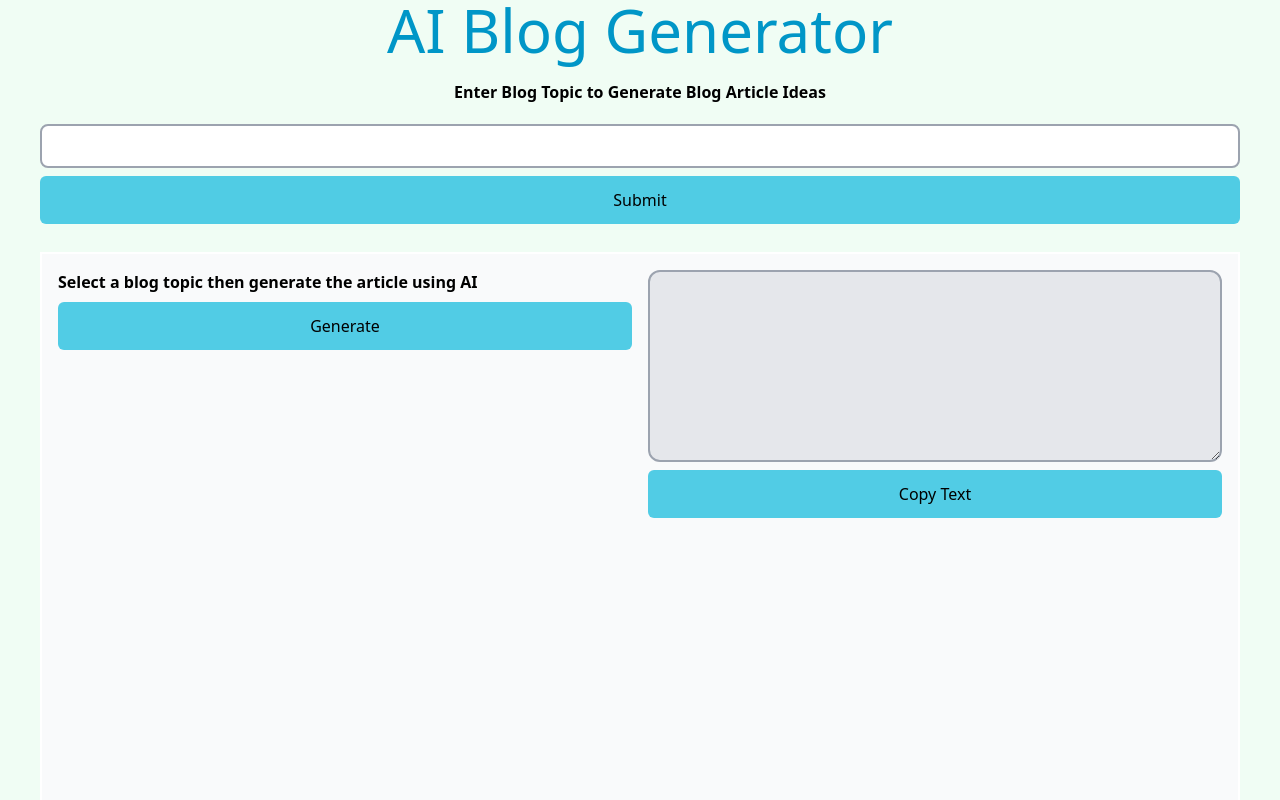
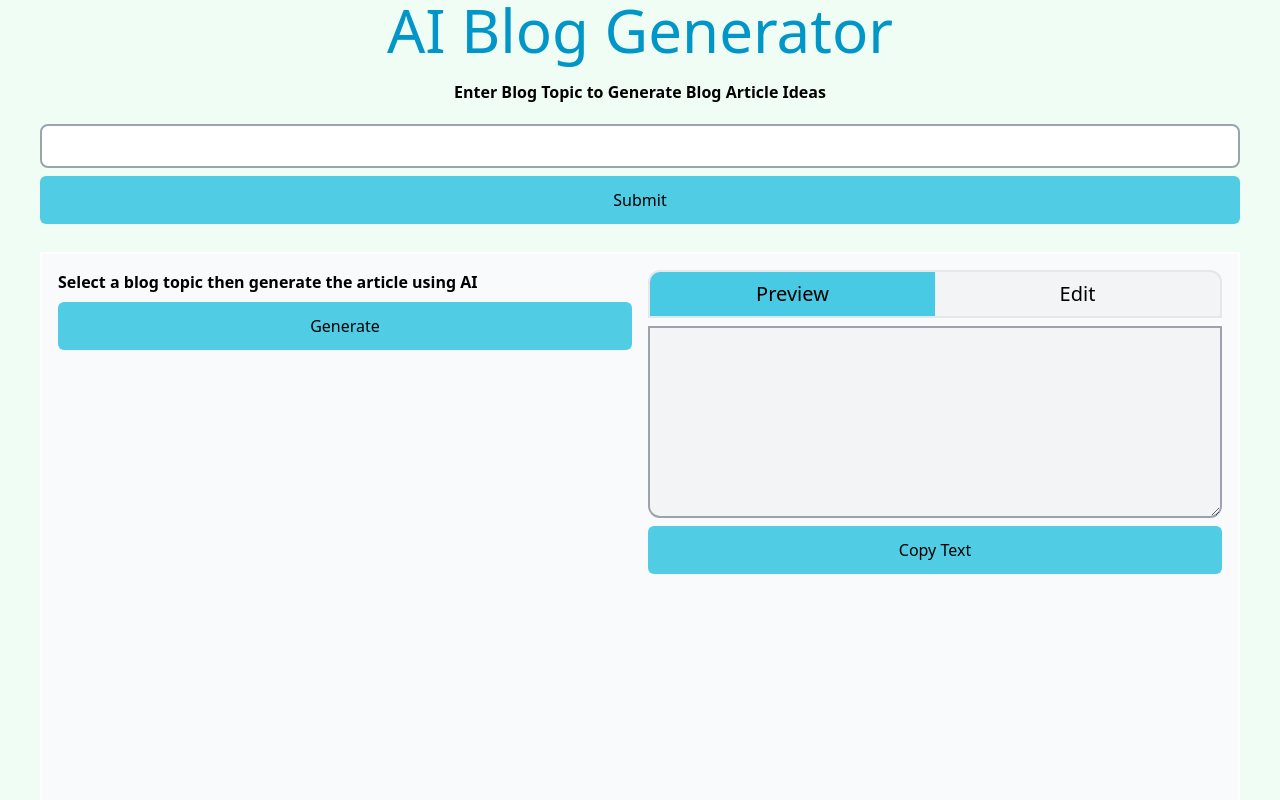
Before and after one commit to edanphillip/ai-blog-generator, a Next.js app: page / in a window 1280 px wide. Shown: the top 800 px of the page. Built offline with nearby package versions, Linux system fonts and the light colour scheme.

Commit message:
add prose to make app sexy

```diff
--- a/app/page.tsx
+++ b/app/page.tsx
@@ -20,6 +20,7 @@ export default function Home() {
   const [blogIdeaList, setBlogIdeaList] = useState<blogidea[]>([])
   const [selectedBlogIdea, setSelectedBlogIdea] = useState("drone")
   const [blogPostText, setBlogPostText] = useState("")
+  const [showPreview, setShowPreview] = useState(true)
 
   const textAreaRef = useRef<HTMLTextAreaElement>(null);
 
@@ -226,9 +227,24 @@ export default function Home() {
             </form>
             {/* PART 3*/}
             <div className="w-[100%] h-[680px]  text-center flex flex-col gap-2">
-              {/* <Markdown className={"bg-slate-500"}>{blogPost?.response}</Markdown> */}
+              <div className="togglePreview flex flex-row w-[100%]">
+                <button
+                  className={"transition-colors inline-block bg-gray-100 text-xl px-auto w-full py-2 border-2 hover:border-primary-700  border-r-0 hover:bg-primary-600 rounded-tl-xl justify-center" + (showPreview ? "border-primary-700 bg-primary-600" : "")}
+                  onClick={() => setShowPreview(true)}>
+                  Preview
+                </button>
+                <button
+                  className={"transition-colors inline-block bg-gray-100 text-xl px-auto w-full py-2 border-2 border-l-0 hover:border-primary-700 hover:bg-primary-600 rounded-tr-xl justify-center" + (!showPreview ? "border-primary-700 bg-primary-600" : "")}
+                  onClick={() => setShowPreview(false)}>
+                  Edit
+                </button>
+              </div>
+
+              {showPreview ? <Markdown className={"prose w-[100%]lg:prose-xl border-2 min-h-48 border-gray-400 rounded-b-xl overflow-scroll bg-gray-100 max-h-full resize-y  text-black "}>
+                {blogPostText}
+              </Markdown> :
                 <textarea id="textarea"
-                className="border-2 min-h-48 border-gray-400 rounded-xl  bg-gray-200 max-h-full resize-y w-[100%] text-black "
+                  className="border-2 min-h-48 border-gray-400 rounded-b-xl   bg-gray-200 max-h-full resize-y w-[100%] text-black "
                   ref={textAreaRef}
                   onInput={(e) => {
                     e.currentTarget.style.height = ""; e.currentTarget.style.height = e.currentTarget.scrollHeight + "px"
@@ -239,6 +255,7 @@ export default function Home() {
                   }}
                 >
                 </textarea>
+              }
               <button type="button" className="transform rounded-md bg-primary-600/95 px-5 py-3 font-medium text-primaryText-light transition-colors hover:bg-primary-500/90  duration-300 " onClick={() => { blogPostText ? navigator.clipboard.writeText(blogPostText) : console.log("nothing to copy"); }}
               >Copy Text</button>
             </div>
--- a/app/useAutosizeTextArea.ts
+++ b/app/useAutosizeTextArea.ts
@@ -14,6 +14,8 @@ const useAutosizeTextArea = (
       // We then set the height directly, outside of the render loop
       // Trying to set this with state or a ref will product an incorrect value.
       textAreaRef.style.height = scrollHeight + "px";
+      //auto scroll to bottom
+      textAreaRef.scrollTop = textAreaRef.scrollHeight;
     }
   }, [textAreaRef, value]);
 };
--- a/package.json
+++ b/package.json
@@ -19,6 +19,7 @@
     "react-spinners": "^0.13.8"
   },
   "devDependencies": {
+    "@tailwindcss/typography": "^0.5.10",
     "@types/node": "^20",
     "@types/react": "^18",
     "@types/react-dom": "^18",
--- a/tailwind.config.ts
+++ b/tailwind.config.ts
@@ -6,8 +6,16 @@ const config: Config = {
     './components/**/*.{js,ts,jsx,tsx,mdx}',
     './app/**/*.{js,ts,jsx,tsx,mdx}',
   ],
+  plugins: [require("@tailwindcss/typography")],
   theme: {
     extend: {
+      typography: {
+        DEFAULT: {
+          css: {
+            maxWidth: '100%', // add required value here
+          }
+        }
+      },
       backgroundImage: {
         'gradient-radial': 'radial-gradient(var(--tw-gradient-stops))',
         'gradient-conic':
@@ -28,6 +36,5 @@ const config: Config = {
       }
     },
   },
-  plugins: [],
 }
 export default config
```
Also changed, not shown: 1 other file (tests, documents, lock files or other folders). Lines whose indentation alone changed are shown as unchanged.
